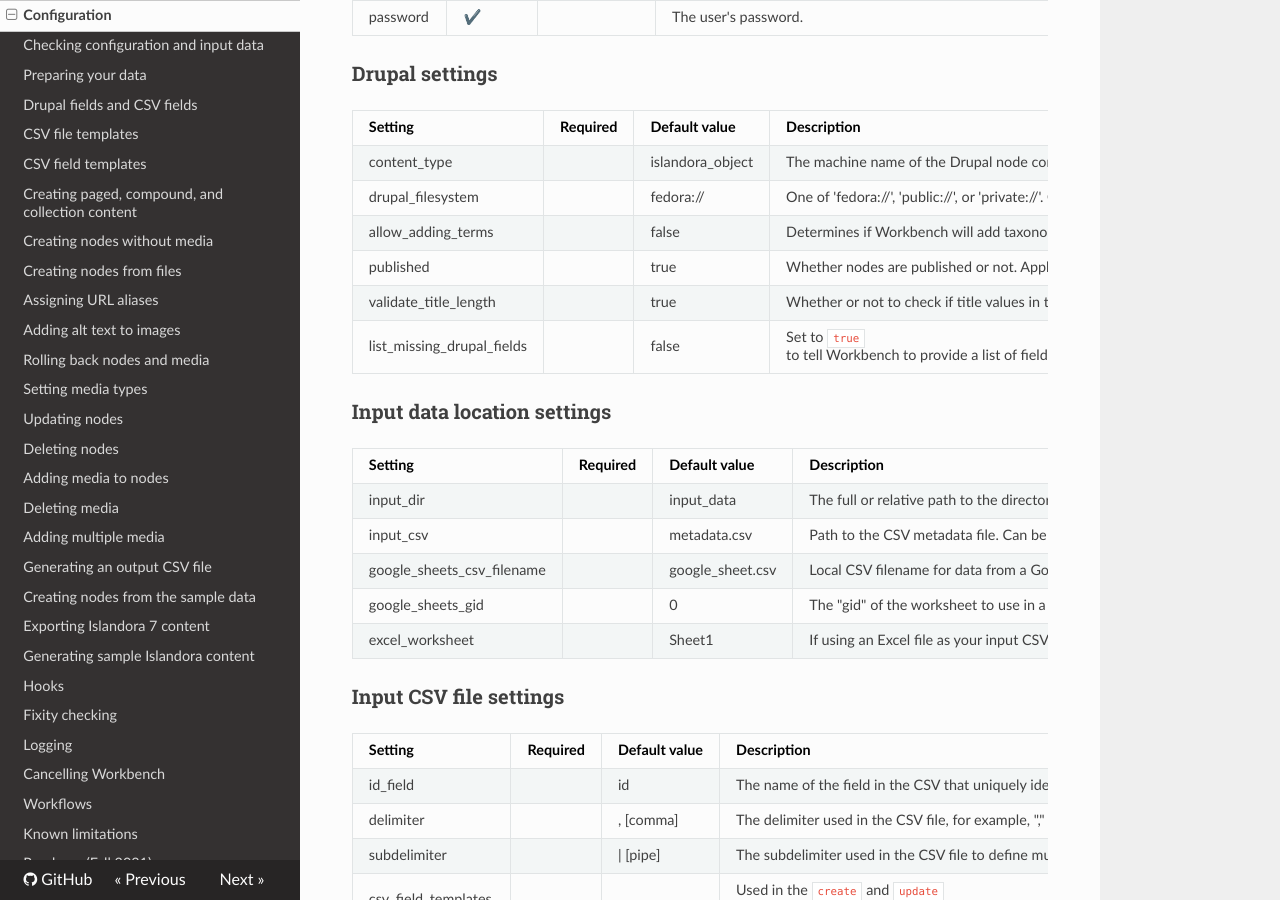
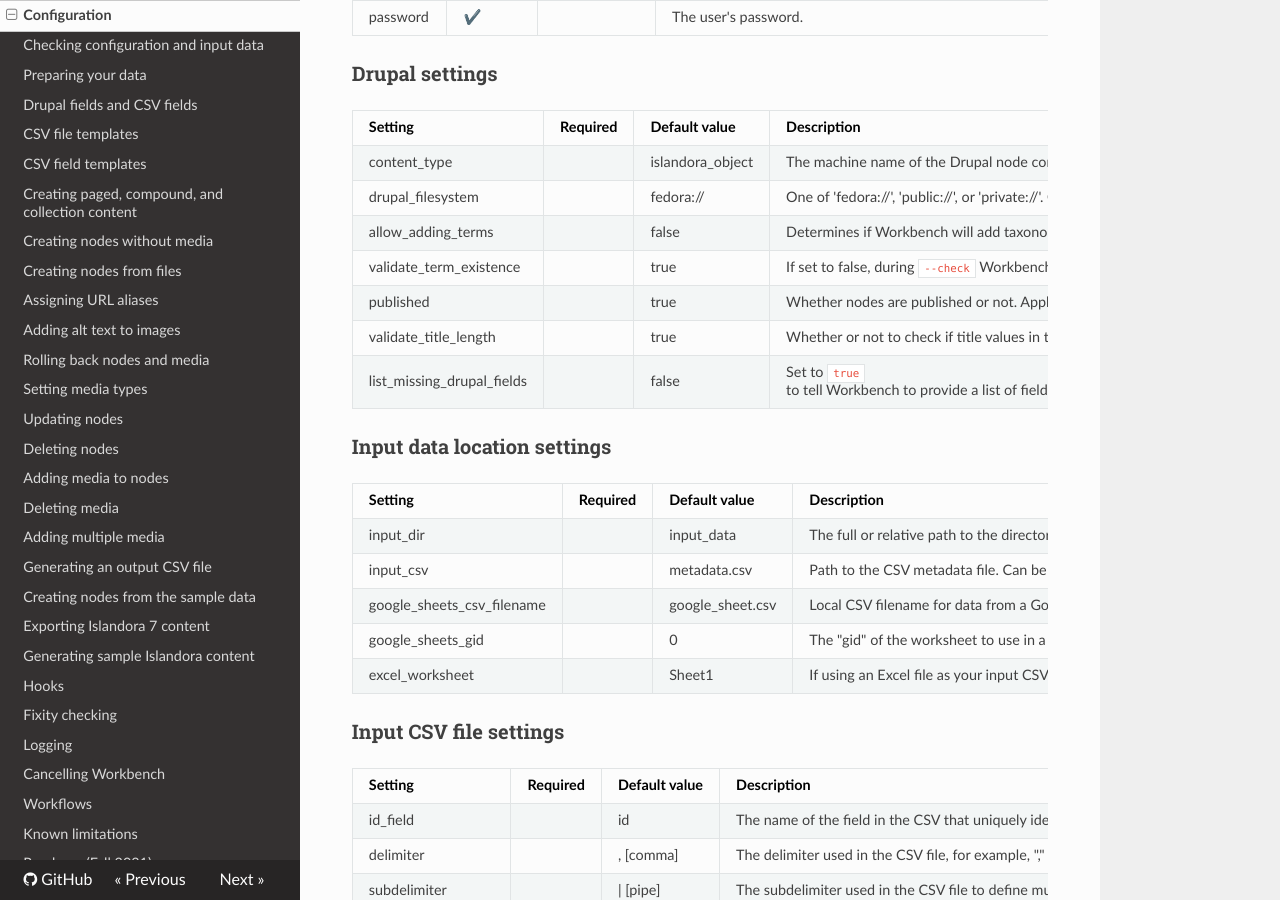
Before and after one commit to mjordan/islandora_workbench_docs, an MkDocs documentation site: the page built from docs/configuration.md, in a window 1280 px wide and 900 px high, scrolled down 856 px. Built offline with MkDocs 1.6.1, drawn with Linux system fonts in a browser that asks for light colours; nearby versions of some CDN libraries; old or Windows-style settings are respelled for this version of MkDocs; some of the changed text lies outside the part shown.

Commit message:
Updates on #323, #331.

```diff
--- a/docs/configuration.md
+++ b/docs/configuration.md
@@ -31,6 +31,7 @@
 | content_type |  | islandora_object | The machine name of the Drupal node content type you are creating or updating. |
 | drupal_filesystem | | fedora:// | One of 'fedora://', 'public://', or 'private://'. Only used with Drupal 8.x - 9.1; starting with Drupal 9.2, the filesystem is automatically detected from the media's configuration. |
 | allow_adding_terms |  | false | Determines if Workbench will add taxonomy terms if they do not exist in the target vocabulary. See more information in the "[Taxonomy reference fields](/islandora_workbench_docs/fields/#field-types)" section. |
+| validate_term_existence |  | true | If set to false, during `--check` Workbench will not query Drupal to determine if a taxonomy term exists. The structure of term values in CSV are still validated; this option only tells Workbench to not check for the term's existence in the target Drupal. Useful to speeed up the `--check` process if you know terms don't exist in the target Drupal.  |
 | published | | true | Whether nodes are published or not. Applies to `create` task only. Set to false if you want the nodes to be unpublished. Note that whether or not a node is published can also be set at a node level in the CSV file in the status base field, as described in the "Base Fields" section. Values in the CSV override the value of published set here. |
 | validate_title_length |  | true | Whether or not to check if title values in the CSV exceed Drupal's maximum allowed length of 255 characters. Defaults to true. Set to false if you are using a module that lets you override Drupal's maximum title length, such as [Node Title Length](https://www.drupal.org/project/title_length) or [Entity Title Length](https://www.drupal.org/project/entity_title_length). Also, if your task is `update`, you should set this to false if `title` is not one of the fields you are updating. |
 | list_missing_drupal_fields |  | false | Set to `true` to tell Workbench to provide a list of fields that exist in your input CSV but that cannot be matched to Drupal field names (or reserved column names such as "file"). If `false`, Workbench will still check for CSV column headers that it can't match to Drupal fields, but will exit upon finding the first such field. This option produces a list of fields instead of exiting on detecting the first field.|
@@ -124,6 +125,7 @@
 | user_agent |  | Islandora Workbench | String to use as the User-Agent header in HTTP requests. |
 | allow_redirects |  | true | Whether or not to allow Islandora Workbench to respond to HTTP redirects. |
 | secure_ssl_only |  | true | Whether or not to require valid SSL certificates. Set to `false` if you want to ignore SSL certificates. |
+| enable_http_cache |  | true | Whether or not to enable Workbench's client-side request cache. Set to `false` if you want to disable the cache during troubleshooting, etc. |
 
 ### Miscellaneous settings
 
```
Also changed, not shown: site/configuration/index.html, site/index.html, site/sitemap.xml.
